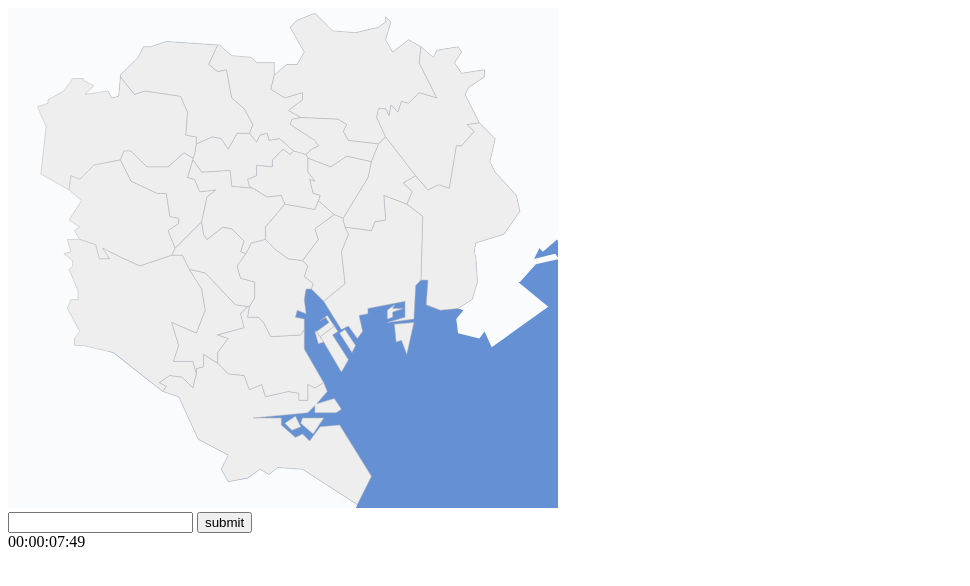
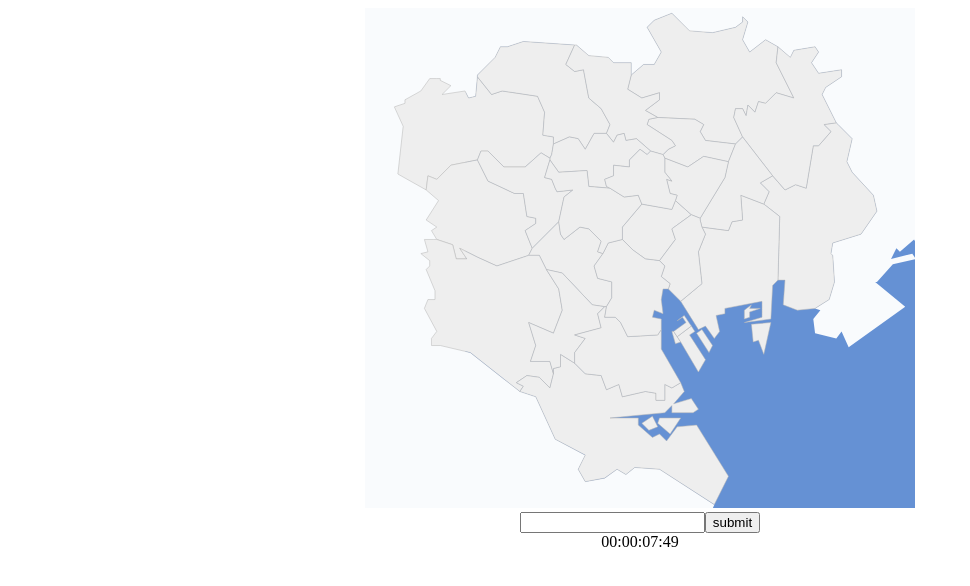
Before and after one commit to Pankun-coder/tokyoWards, a website built with Vite: page src/index.html in a window 1280 px wide. Shown: the whole page, without its empty margins (0-970 px from the left). Built offline with nearby package versions, Linux system fonts and the light colour scheme.

Commit message:
style: centerlize

```diff
--- a/src/index.html
+++ b/src/index.html
@@ -6,7 +6,7 @@
     <title>Document</title>
   </head>
   <body>
-    <div>
+    <div style="display: flex; justify-content: center; text-align: center;">
       <xml version="1.0" encoding="UTF-8" standalone="no">
       <!-- Created with Inkscape (http://www.inkscape.org/) -->
 
@@ -336,12 +336,12 @@
           <g transform="translate(35.391541,28.212402)" id="g3232"></g>
         </g>
       </svg>
+      <form style="display: flex; justify-content: center;" name="main" id="form">
+        <input id="input" />
+        <button type="submit">submit</button>
+      </form>
+      <span id="timer-display"></span>
     </div>
-    <form name="main" id="form">
-      <input id="input" />
-      <button type="submit">submit</button>
-    </form>
-    <span id="timer-display"></span>
     <script src="main.ts" type="module"></script>
   </body>
 </html>
```
